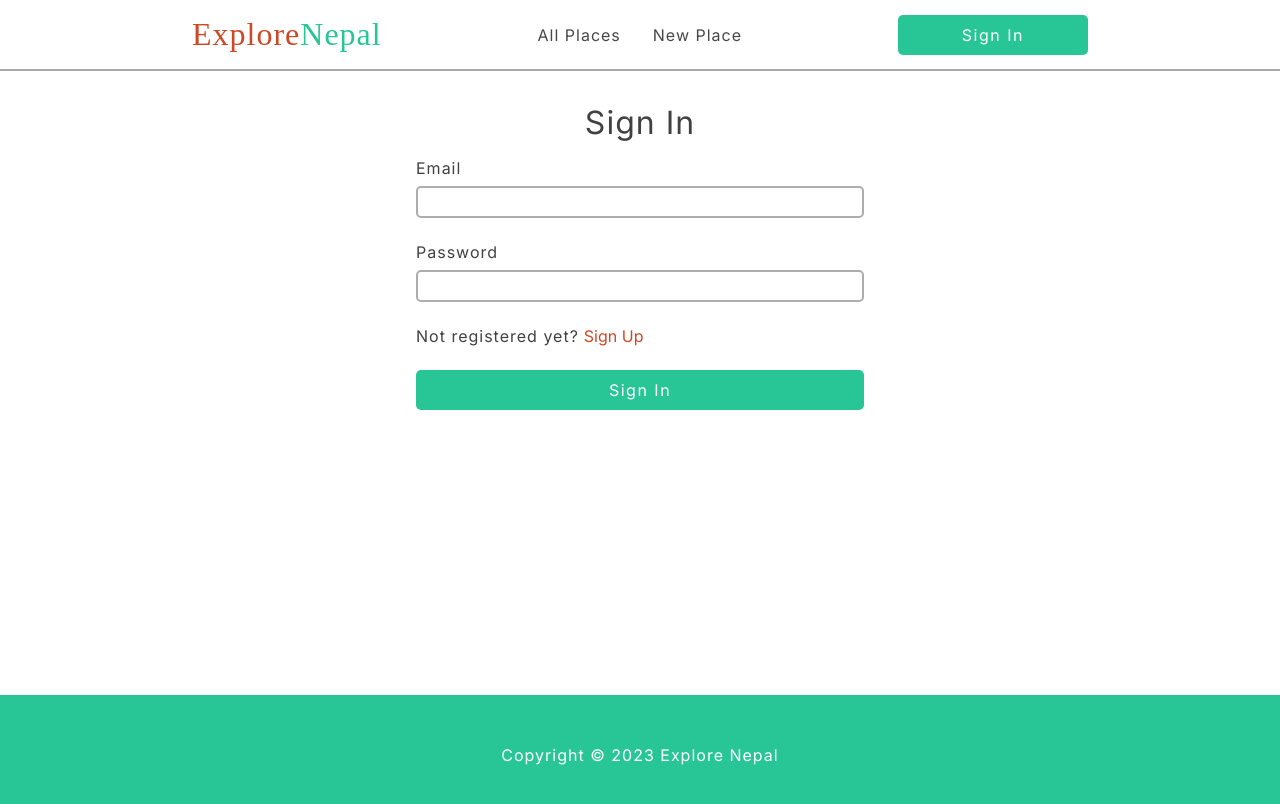
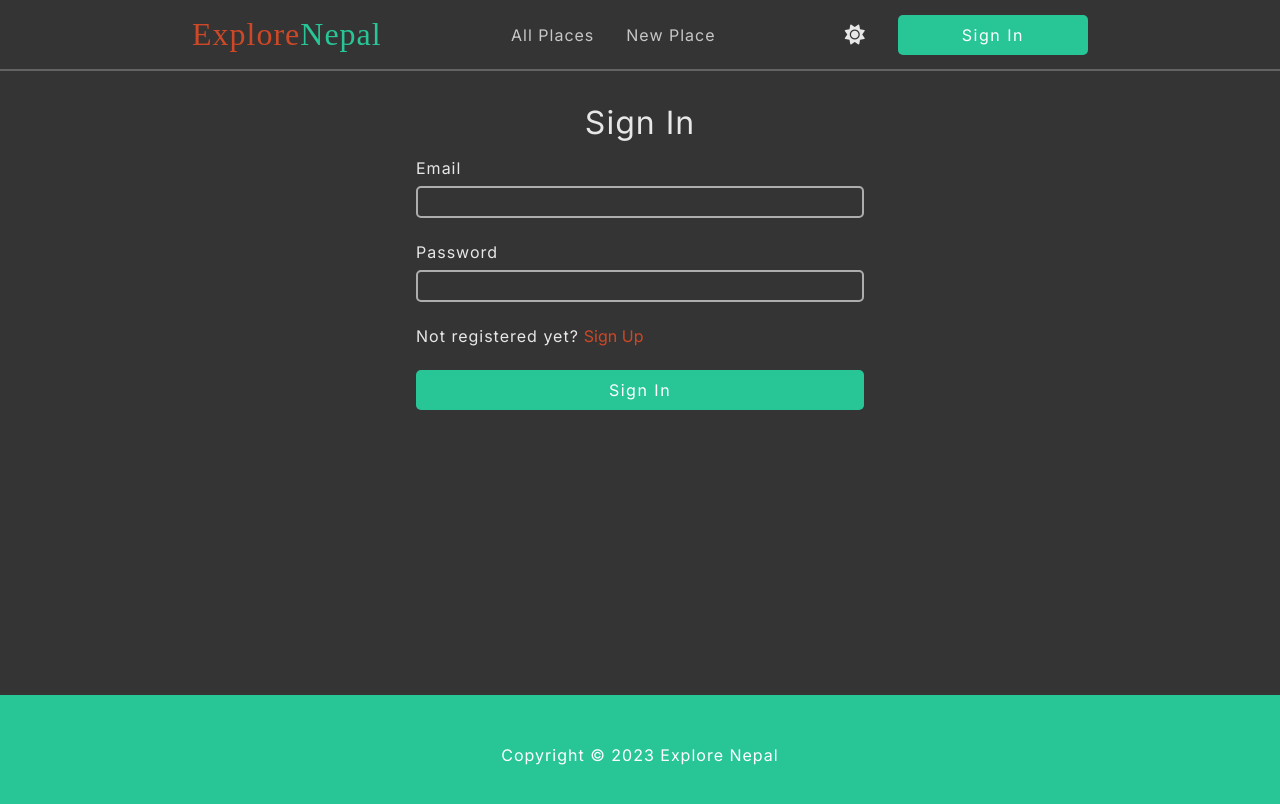
Before and after one commit to offanish/explore-nepal, a React (Create React App) app in the folder client/: page /sign-up in a window 1280 px wide. Shown: the top 804 px of the page. Built offline with nearby package versions, Linux system fonts and the light colour scheme; a web font is replaced by a local one.

Commit message:
create dark mode feature

```diff
--- a/client/src/App.js
+++ b/client/src/App.js
@@ -1,3 +1,7 @@
+import { ThemeProvider } from 'styled-components'
+import { useSelector } from 'react-redux'
+import { Route, Routes } from 'react-router-dom'
+
 import Landing from './pages/Landing'
 import AllPlaces from './pages/AllPlaces'
 import NewPlace from './pages/NewPlace'
@@ -6,14 +10,20 @@ import PlacePage from './pages/PlacePage'
 import EditPlace from './pages/EditPlace'
 import EditProfile from './pages/EditProfile'
 import Home from './pages/Home'
+import Profile from './pages/Profile'
 
 import PageLayout from './components/PageLayout'
 
-import { Route, Routes } from 'react-router-dom'
-import Profile from './pages/Profile'
+import GlobalStyles from './assets/wrappers/Global'
 
 function App() {
+  const { dark } = useSelector((state) => state.global)
+  const theme = {
+    dark: dark,
+  }
   return (
+    <ThemeProvider theme={theme}>
+      <GlobalStyles />
       <Routes>
         <Route path='/' element={<Home />} />
         <Route path='/landing' element={<Landing />} />
@@ -31,6 +41,7 @@ function App() {
         </Route>
         <Route path='*' element={<h1>Page Doesn't exist</h1>} />
       </Routes>
+    </ThemeProvider>
   )
 }
 
--- /dev/null
+++ b/client/src/assets/wrappers/Global.js
@@ -0,0 +1,107 @@
+import { createGlobalStyle } from 'styled-components'
+
+const GlobalStyles = createGlobalStyle`
+
+* {
+  margin: 0;
+  padding: 0;
+  box-sizing: border-box;
+  font: inherit;
+}
+body {
+  background-color: ${({ theme }) => (theme.dark ? '#343434' : '#ffffff')};
+  font-family: 'Inter', sans-serif;
+  letter-spacing: 1px;
+  color: ${({ theme }) => (theme.dark ? '#e7e7e7' : 'rgb(65, 65, 65)')};
+}
+h1 {
+  font-size: 2rem;
+  margin-bottom: 1rem;
+}
+
+/* buttons */
+
+.btn {
+  border-radius: 5px;
+  text-transform: capitalize;
+  text-align: center;
+  padding: 10px 4rem;
+  border: none;
+  text-decoration: none;
+  background-color: #28c697;
+  color: #ffffff;
+  letter-spacing: 1.5px;
+  transition: all 0.3s;
+}
+.btn:disabled {
+  cursor: not-allowed;
+}
+.btn:hover {
+  background-color: #209672;
+}
+.btn-secondary {
+  background-color: #a1a1a1;
+}
+.btn-secondary:hover {
+  background-color: #c5c5c5;
+}
+.btn-block {
+  width: 100%;
+}
+.btn-edit {
+  width: 100%;
+  padding: 6px 3rem;
+  background-color: #3cb6d4;
+}
+.btn-edit:hover {
+  background-color: #318fa7;
+}
+.btn-delete {
+  width: 100%;
+  padding: 6px 3rem;
+  background-color: #cd4826;
+}
+.btn-delete:hover {
+  background-color: #952d13;
+}
+
+/* alert */
+
+.alert {
+  width: 100%;
+  text-align: center;
+  padding: 1rem;
+  border-radius: 5px;
+}
+.alert-success {
+  background-color: rgb(154, 255, 158);
+  color: rgb(30, 100, 30);
+}
+.alert-danger {
+  background-color: rgb(255, 172, 172);
+  color: rgb(118, 19, 19);
+}
+.alert-margin {
+  margin-bottom: 0.5rem;
+}
+/* rating */
+.rating {
+  display: flex;
+}
+
+input, textarea {
+  background-color: transparent;
+  color: inherit;
+}
+
+/* place page */
+@media (max-width: 550px) {
+  .place-page {
+    margin-top: 1rem;
+  }
+}
+
+
+`
+
+export default GlobalStyles
--- a/client/src/assets/wrappers/Navbar.js
+++ b/client/src/assets/wrappers/Navbar.js
@@ -5,15 +5,21 @@ const Wrapper = styled.nav`
   justify-content: space-between;
   align-items: center;
   padding: 1rem 15%;
-  border-bottom: 2px solid #a9a9a9;
+  border-bottom: 2px solid
+    ${({ theme }) => (theme.dark ? '#636363' : '#a9a9a9')};
   .nav-links {
     display: flex;
+    gap: 2rem;
+  }
+  .nav-utils {
+    display: flex;
+    align-items: center;
     gap: 2rem;
   }
   .nav-link {
     text-decoration: none;
     padding-top: 2px;
-    color: #484848;
+    color: ${({ theme }) => (theme.dark ? '#c7c7c7' : '#484848')};
     height: inherit;
     border-bottom: 2px solid transparent;
     transition: all 0.3s;
@@ -36,6 +42,14 @@ const Wrapper = styled.nav`
   .fa-bars:hover {
     transform: scale(1.1, 1.1);
   }
+  .theme-toggle {
+    cursor: pointer;
+    font-size: 1.25rem;
+    transition: transform 0.2s;
+  }
+  .theme-toggle:hover {
+    transform: scale(1.1);
+  }
   .navbar-btn {
     position: relative;
     /* margin-bottom: 10px; */
@@ -54,7 +68,7 @@ const Wrapper = styled.nav`
     top: 45px;
     width: 100%;
     border-radius: 5px;
-    background-color: #e9e9e9;
+    background-color: ${({ theme }) => (theme.dark ? '#717171' : '#e9e9e9')};
     display: flex;
     flex-direction: column;
     overflow: hidden;
@@ -66,19 +80,18 @@ const Wrapper = styled.nav`
   .border {
     width: 100%;
     height: 2px;
-    background-color: #ffffff;
+    background-color: ${({ theme }) => (theme.dark ? '#a4a4a4' : '#ffffff')};
   }
   .dropdown-links {
     padding: 8px;
     text-align: center;
     width: 100%;
     text-decoration: none;
-    color: #484848;
+    color: #e7e7e7;
     transition: background-color 0.3s, color 0.3s;
   }
   .dropdown-links:hover {
     background-color: #979797;
-    color: #ffffff;
   }
   @media (max-width: 1000px) {
     padding: 1rem 2%;
@@ -112,6 +125,13 @@ const Wrapper = styled.nav`
       margin-bottom: 1rem;
       align-self: center;
     }
+    .nav-utils {
+      margin: 0 auto;
+      padding-top: 1rem;
+      gap: 0px;
+      display: ${(props) => !props.toggleState && 'none'};
+      flex-direction: column;
+    }
   }
 `
 
--- a/client/src/assets/wrappers/Place.js
+++ b/client/src/assets/wrappers/Place.js
@@ -5,7 +5,7 @@ const Wrapper = styled.section`
   gap: 0.8rem;
   border-radius: 0.5rem;
   overflow: hidden;
-  border: 1px solid #d5d5d5;
+  border: 1px solid ${({ theme }) => (theme.dark ? '#484848' : '#d5d5d5')};
   transition: all 0.3s;
   &:hover {
     box-shadow: ${(props) => !props.placePage && '1.5px 1.5px 3px #acacac'};
@@ -48,7 +48,7 @@ const Wrapper = styled.section`
     text-overflow: ellipsis;
     line-height: 1.5;
     font-size: 0.8rem;
-    color: #717171;
+    color: ${({ theme }) => (theme.dark ? '#a2a2a2' : '#717171')};
     margin-bottom: 1rem;
   }
   .description-full {
@@ -69,7 +69,7 @@ const Wrapper = styled.section`
     gap: 0.5rem;
   }
   .place-owner {
-    color: #4a4a4a;
+    color: ${({ theme }) => (theme.dark ? '#c4c4c4' : '#4a4a4a')};
     font-size: 0.9rem;
     font-weight: 500;
   }
@@ -112,7 +112,7 @@ const Wrapper = styled.section`
     color: #e6cb00;
   }
   .rating-star.fa-solid.empty {
-    color: #c5c5c5;
+    color: ${({ theme }) => (theme.dark ? '#8c8c8c' : '#c5c5c5')};
   }
   .review-container {
     background-color: #f3f3f3;
--- a/client/src/assets/wrappers/Search.js
+++ b/client/src/assets/wrappers/Search.js
@@ -13,6 +13,11 @@ const Wrapper = styled.section`
     border-bottom-right-radius: 0;
     text-indent: 5px;
     transition: all 0.2s;
+    background-color: transparent;
+    color: inherit;
+  }
+  .search-input::placeholder {
+    color: ${({ theme }) => (theme.dark ? '#a8a8a8' : 'initial')};
   }
   .search-input:focus {
     outline: 1px solid #cd4826;
--- a/client/src/components/Navbar.js
+++ b/client/src/components/Navbar.js
@@ -3,7 +3,7 @@ import { NavLink, Link } from 'react-router-dom'
 import Wrapper from '../assets/wrappers/Navbar'
 import Logo from './Logo'
 import { useSelector, useDispatch } from 'react-redux'
-import { displayAlertThunk, logout } from '../state/globalSlice'
+import { displayAlertThunk, logout, toggleTheme } from '../state/globalSlice'
 import { apiSlice } from '../state/apiSlice'
 
 const Navbar = () => {
@@ -27,6 +27,10 @@ const Navbar = () => {
       document.removeEventListener('mousedown', disableDropdown)
     }
   }, [])
+
+  const handleToggleTheme = () => {
+    dispatch(toggleTheme())
+  }
   return (
     <Wrapper toggleState={toggled}>
       <Link to='/places' style={{ textDecoration: 'none' }}>
@@ -53,7 +57,10 @@ const Navbar = () => {
           New Place
         </NavLink>
       </div>
-
+      <div className='nav-utils'>
+        <div className='theme-toggle' onClick={handleToggleTheme}>
+          <i className={`fa-solid fa-sun`}></i>
+        </div>
         <div ref={dropdownRef} className='navbar-btn'>
           {user ? (
             <>
@@ -85,7 +92,10 @@ const Navbar = () => {
                     setShowDropdown(false)
                     dispatch(logout())
                     dispatch(
-                    apiSlice.util.invalidateTags({ type: 'Place', id: 'User' })
+                      apiSlice.util.invalidateTags({
+                        type: 'Place',
+                        id: 'User',
+                      })
                     )
                     dispatch(
                       displayAlertThunk({
@@ -105,6 +115,7 @@ const Navbar = () => {
             </Link>
           )}
         </div>
+      </div>
       <i className='fa-solid fa-bars' onClick={handleClick}></i>
     </Wrapper>
   )
--- a/client/src/index.css
+++ b/client/src/index.css
@@ -1,93 +1 @@
 @import url('https://fonts.googleapis.com/css2?family=Inter:wght@400;500;700&family=Edu+NSW+ACT+Foundation:wght@400;500&display=swap');
-* {
-  margin: 0;
-  padding: 0;
-  box-sizing: border-box;
-  font: inherit;
-}
-body {
-  font-family: 'Inter', sans-serif;
-  letter-spacing: 1px;
-  color: rgb(65, 65, 65);
-}
-h1 {
-  font-size: 2rem;
-  margin-bottom: 1rem;
-}
-
-/* buttons */
-
-.btn {
-  border-radius: 5px;
-  text-transform: capitalize;
-  text-align: center;
-  padding: 10px 4rem;
-  border: none;
-  text-decoration: none;
-  background-color: #28c697;
-  color: #ffffff;
-  letter-spacing: 1.5px;
-  transition: all 0.3s;
-}
-.btn:disabled {
-  cursor: not-allowed;
-}
-.btn:hover {
-  background-color: #209672;
-}
-.btn-secondary {
-  background-color: #a1a1a1;
-}
-.btn-secondary:hover {
-  background-color: #c5c5c5;
-}
-.btn-block {
-  width: 100%;
-}
-.btn-edit {
-  width: 100%;
-  padding: 6px 3rem;
-  background-color: #3cb6d4;
-}
-.btn-edit:hover {
-  background-color: #318fa7;
-}
-.btn-delete {
-  width: 100%;
-  padding: 6px 3rem;
-  background-color: #cd4826;
-}
-.btn-delete:hover {
-  background-color: #952d13;
-}
-
-/* alert */
-
-.alert {
-  width: 100%;
-  text-align: center;
-  padding: 1rem;
-  border-radius: 5px;
-}
-.alert-success {
-  background-color: rgb(154, 255, 158);
-  color: rgb(30, 100, 30);
-}
-.alert-danger {
-  background-color: rgb(255, 172, 172);
-  color: rgb(118, 19, 19);
-}
-.alert-margin {
-  margin-bottom: 0.5rem;
-}
-/* rating */
-.rating {
-  display: flex;
-}
-
-/* place page */
-@media (max-width: 550px) {
-  .place-page {
-    margin-top: 1rem;
-  }
-}
--- a/client/src/state/globalSlice.js
+++ b/client/src/state/globalSlice.js
@@ -9,12 +9,16 @@ const initialState = {
   showAlert: false,
   user: userFromStorage,
   token: tokenFromStorage,
+  dark: true,
 }
 
 const globalSlice = createSlice({
   name: 'global',
   initialState,
   reducers: {
+    toggleTheme: (state) => {
+      state.dark = !state.dark
+    },
     displayAlert: (state, action) => {
       state.showAlert = true
       state.alertType = action.payload.alertType
@@ -43,8 +47,14 @@ const globalSlice = createSlice({
   },
 })
 
-export const { displayAlert, clearAlert, setUser, setUpdatedUser, logout } =
-  globalSlice.actions
+export const {
+  displayAlert,
+  clearAlert,
+  setUser,
+  setUpdatedUser,
+  toggleTheme,
+  logout,
+} = globalSlice.actions
 export default globalSlice.reducer
 
 export const displayAlertThunk =
```
Also changed, not shown: 1 other file (tests, documents, lock files or other folders). Lines whose indentation alone changed are shown as unchanged.
